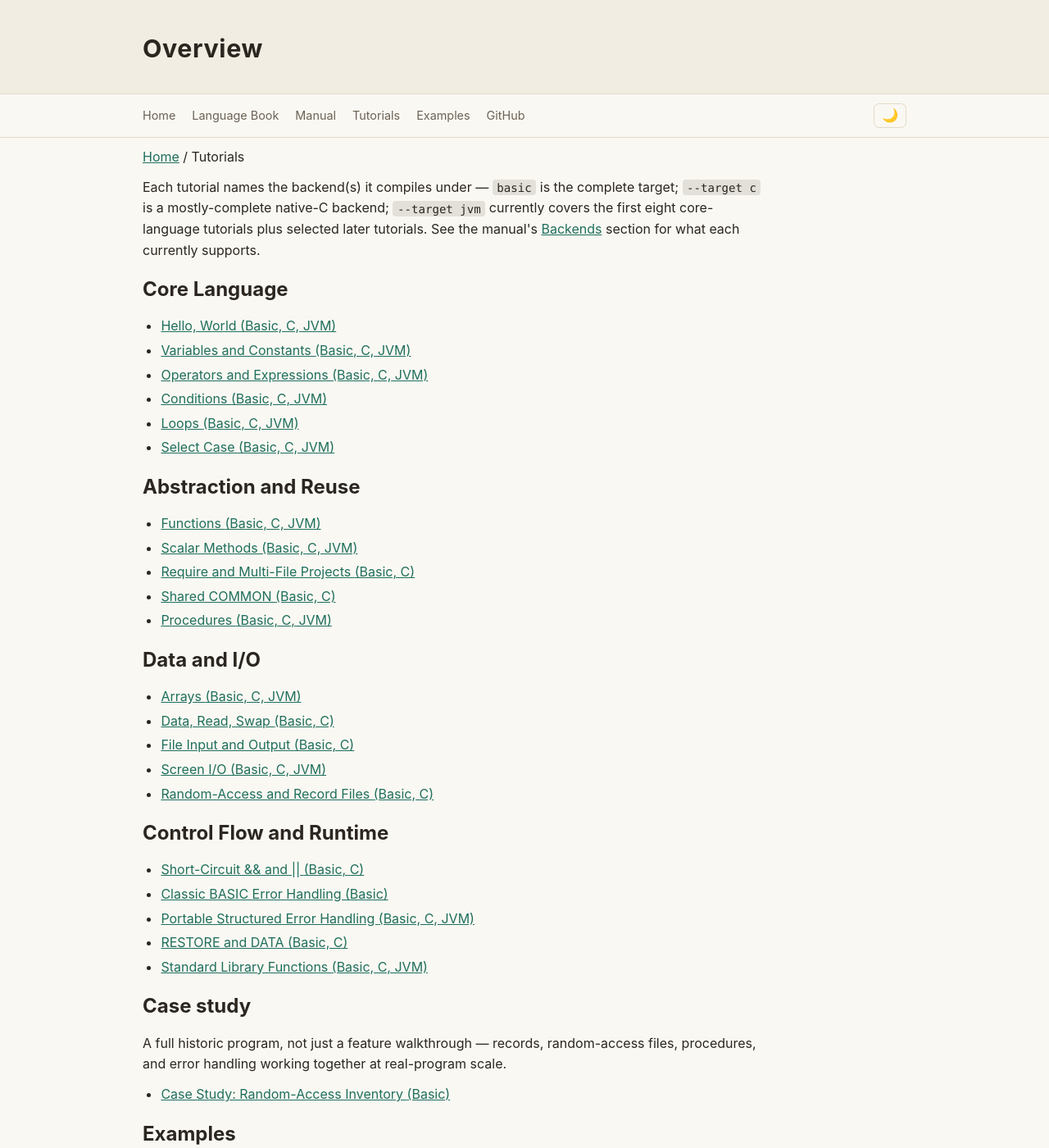
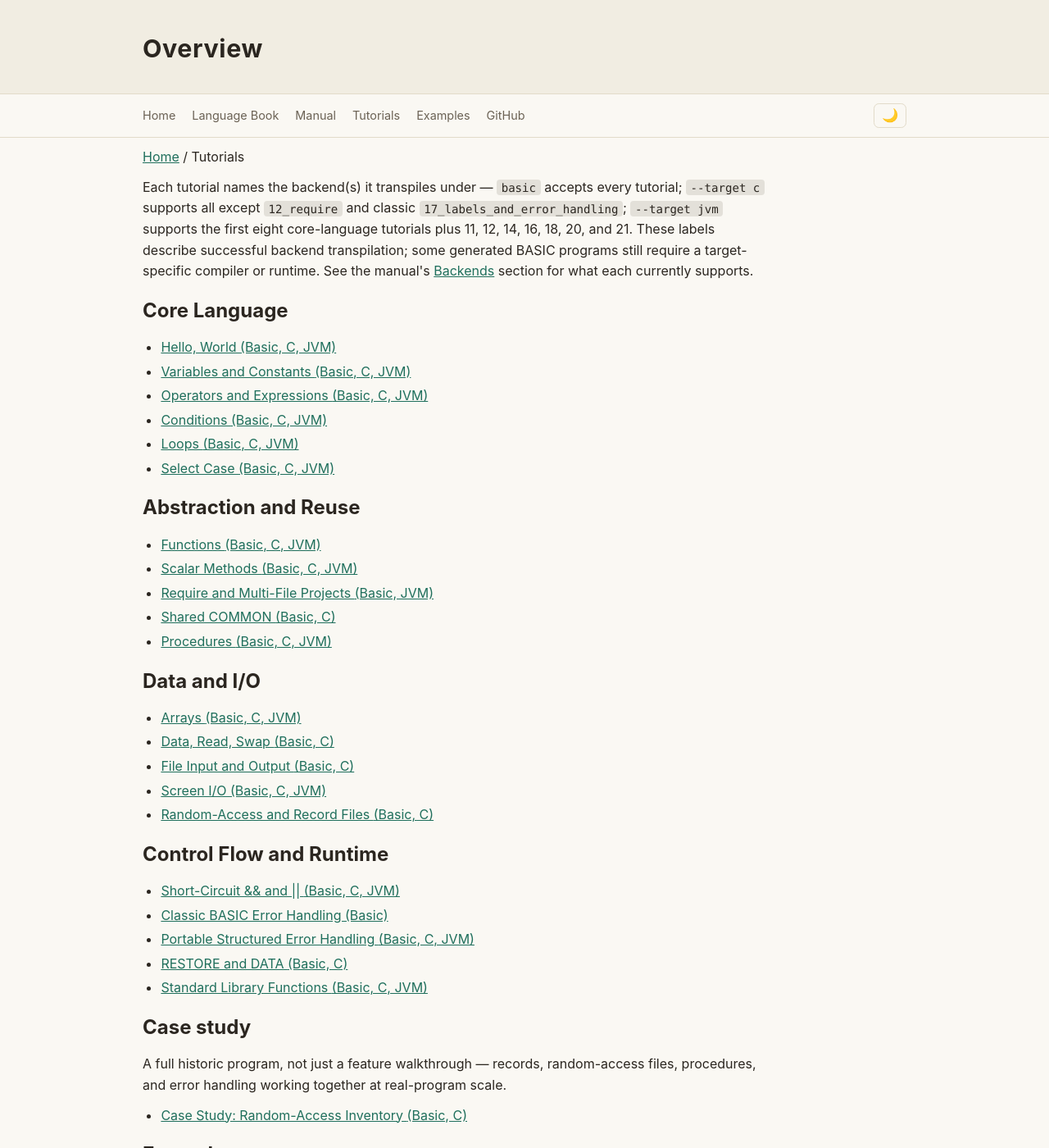
Before and after one commit to johnjoeallen/bascal, an MkDocs documentation site: the page built from docs/tutorials/index.md, in a window 1280 px wide and 1400 px high. Shown: the whole window at 82% size. Built offline with MkDocs 1.6.1, drawn with Linux system fonts in a browser that asks for light colours.

Commit message:
Update tutorial backend support matrix

```diff
--- a/docs/tutorials/index.md
+++ b/docs/tutorials/index.md
@@ -1,6 +1,6 @@
 [Home](../) / Tutorials
 
-Each tutorial names the backend(s) it compiles under — `basic` is the complete target; `--target c` is a mostly-complete native-C backend; `--target jvm` currently covers the first eight core-language tutorials plus selected later tutorials. See the manual's [Backends](../manual/command-line-reference.md#backends) section for what each currently supports.
+Each tutorial names the backend(s) it transpiles under — `basic` accepts every tutorial; `--target c` supports all except `12_require` and classic `17_labels_and_error_handling`; `--target jvm` supports the first eight core-language tutorials plus 11, 12, 14, 16, 18, 20, and 21. These labels describe successful backend transpilation; some generated BASIC programs still require a target-specific compiler or runtime. See the manual's [Backends](../manual/command-line-reference.md#backends) section for what each currently supports.
 
 <div class="section" markdown="1">
 
@@ -21,7 +21,7 @@ Each tutorial names the backend(s) it compiles under — `basic` is the complete
 
 - [Functions <span class="targets">(Basic, C, JVM)</span>](07_functions.md)
 - [Scalar Methods <span class="targets">(Basic, C, JVM)</span>](20_methods.md)
-- [Require and Multi-File Projects <span class="targets">(Basic, C)</span>](12_require.md)
+- [Require and Multi-File Projects <span class="targets">(Basic, JVM)</span>](12_require.md)
 - [Shared COMMON <span class="targets">(Basic, C)</span>](13_shared.md)
 - [Procedures <span class="targets">(Basic, C, JVM)</span>](14_procedures.md)
 
@@ -43,7 +43,7 @@ Each tutorial names the backend(s) it compiles under — `basic` is the complete
 
 ## Control Flow and Runtime
 
-- [Short-Circuit && and \|\| <span class="targets">(Basic, C)</span>](16_short_circuit.md)
+- [Short-Circuit && and \|\| <span class="targets">(Basic, C, JVM)</span>](16_short_circuit.md)
 - [Classic BASIC Error Handling <span class="targets">(Basic)</span>](17_labels_and_error_handling.md)
 - [Portable Structured Error Handling <span class="targets">(Basic, C, JVM)</span>](21_portable_error_handling.md)
 - [RESTORE and DATA <span class="targets">(Basic, C)</span>](22_restore_data.md)
@@ -57,7 +57,7 @@ Each tutorial names the backend(s) it compiles under — `basic` is the complete
 
 A full historic program, not just a feature walkthrough — records, random-access files, procedures, and error handling working together at real-program scale.
 
-- [Case Study: Random-Access Inventory <span class="targets">(Basic)</span>](19_inventory.md)
+- [Case Study: Random-Access Inventory <span class="targets">(Basic, C)</span>](19_inventory.md)
 
 </div>
 
```
